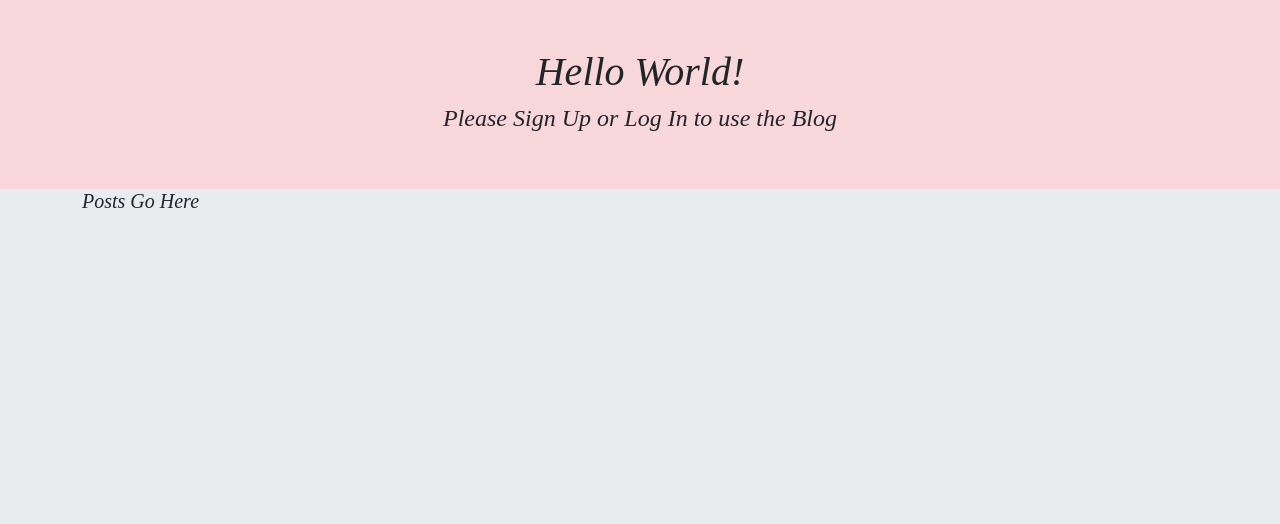
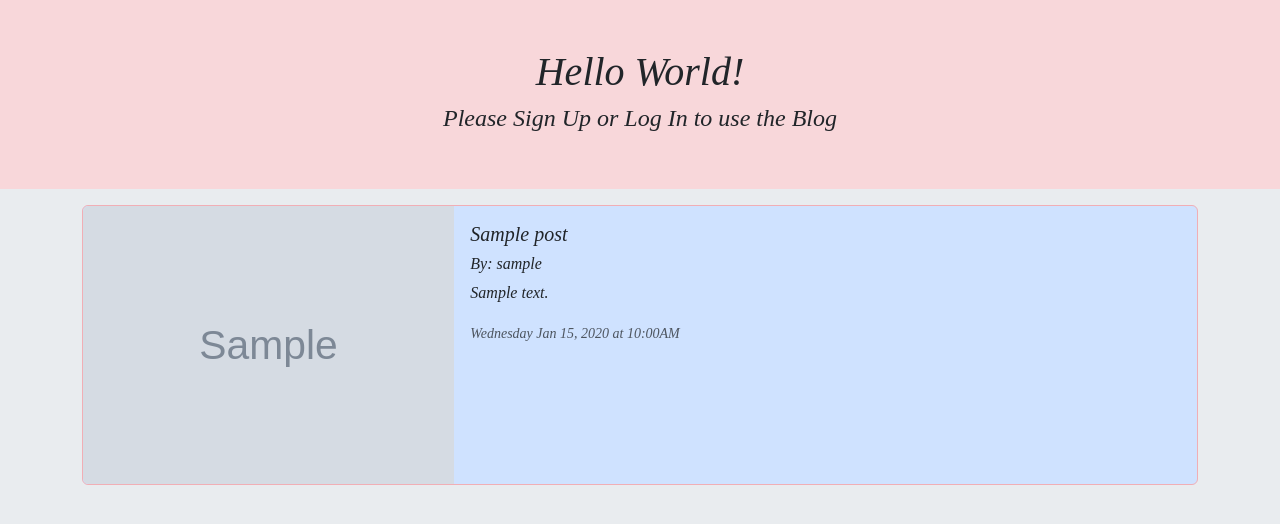
Before and after one commit to TopGameDev/CT-Week6-Day1-Inclass, a Flask app: page / in a window 1280 px wide. Shown: the part 56-580 px from the top of the page. Run offline with Flask 3, Linux system fonts and the light colour scheme; tables that the repository leaves empty hold one stand-in row (values such as "Sample post"); grey boxes marked "Sample" are stand-in pictures.

Commit message:
Display the posts on the home page with Author

```diff
--- a/app/models.py
+++ b/app/models.py
@@ -18,6 +18,7 @@ class User(db.Model):
     username = db.Column(db.String(50), nullable=False, unique=True)
     password = db.Column(db.String(50), nullable=False, unique=True)
     date_created = db.Column(db.DateTime, nullable=False, default=datetime.utcnow)
+    posts = db.relationship('Post', backref='author')
 
     # Hash Password taken from User
     def __init__(self, **kwargs):
--- a/app/routes.py
+++ b/app/routes.py
@@ -7,8 +7,9 @@
 # Add a route
 @app.route('/')
 def index():
+    posts = db.session.execute(db.select(Post).order_by(Post.date_created.desc())).scalars().all()
     countries = ['United States', 'Canada', 'Mexico', 'France', 'Egypt', 'China']
-    return render_template('index.html', first_name = 'Trevon', countries = countries)
+    return render_template('index.html', first_name = 'Trevon', countries = countries, posts=posts)
 
 
 @app.route('/signup', methods=['GET', "POST"])
--- a/app/templates/index.html
+++ b/app/templates/index.html
@@ -9,6 +9,22 @@
 
     {% block content %}
         <div class="col-12">
-            <h5>Posts Go Here</h5>
+            {% for post in posts %}
+            <div class="card my-3 bg-primary-subtle border-danger-subtle">
+                <div class="row g-0">
+                  <div class="col-md-4">
+                    <img src="{{ post.image_url }}" class="img-fluid rounded-start" alt="...">
+                  </div>
+                  <div class="col-md-8">
+                    <div class="card-body">
+                      <h5 class="card-title">{{ post.title }}</h5>
+                      <h6 class="card-subtle">By: {{ post.author.username }}</h6>
+                      <p class="card-text">{{ post.body }}</p>
+                      <p class="card-text"><small class="text-body-secondary">{{ post.date_created.strftime('%A %b %d, %Y at %I:%M%p')}}</small></p>
+                    </div>
+                  </div>
+                </div>
+            </div>
+            {% endfor %}
         </div>
     {% endblock content %}
```
